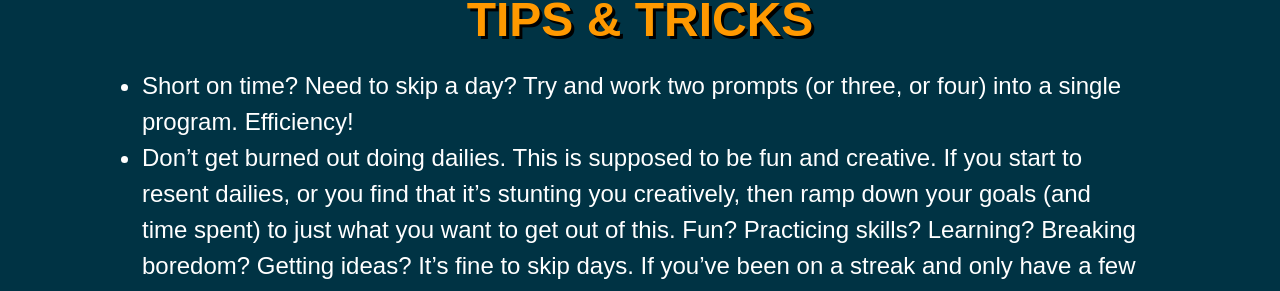
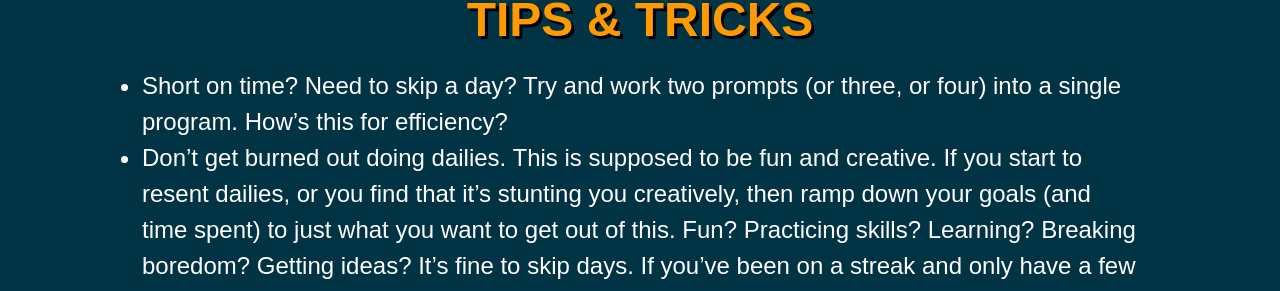
Before and after one commit to genuary2021/genuary2021.github.io, a Jekyll site: the page built from index.md, in a window 1280 px wide. Shown: the part 1282-1573 px from the top of the page. Built offline with Jekyll 4.4.1, drawn with Linux system fonts in a browser that asks for light colours; our own code applies the rules of GitHub Pages for plain Markdown files.

Commit message:
Update index.md

```diff
--- a/index.md
+++ b/index.md
@@ -26,7 +26,7 @@ Click for the [prompts](prompts) for each day. These are the actual prompts, but
 
 # TIPS & TRICKS
 
-* Short on time? Need to skip a day? Try and work two prompts (or three, or four) into a single program. Efficiency!
+* Short on time? Need to skip a day? Try and work two prompts (or three, or four) into a single program. How's this for efficiency?
 * Don't get burned out doing dailies. This is supposed to be fun and creative. If you start to resent dailies, or you find that it's stunting you creatively, then ramp down your goals (and time spent) to just what you want to get out of this. Fun? Practicing skills? Learning? Breaking boredom? Getting ideas? It's fine to skip days. If you've been on a streak and only have a few days left, you've got this.
 * There's a prompt for each day, but you can do them in advance (or later!) if it's convenient. No one is here to throw off your schedule.
 
```
